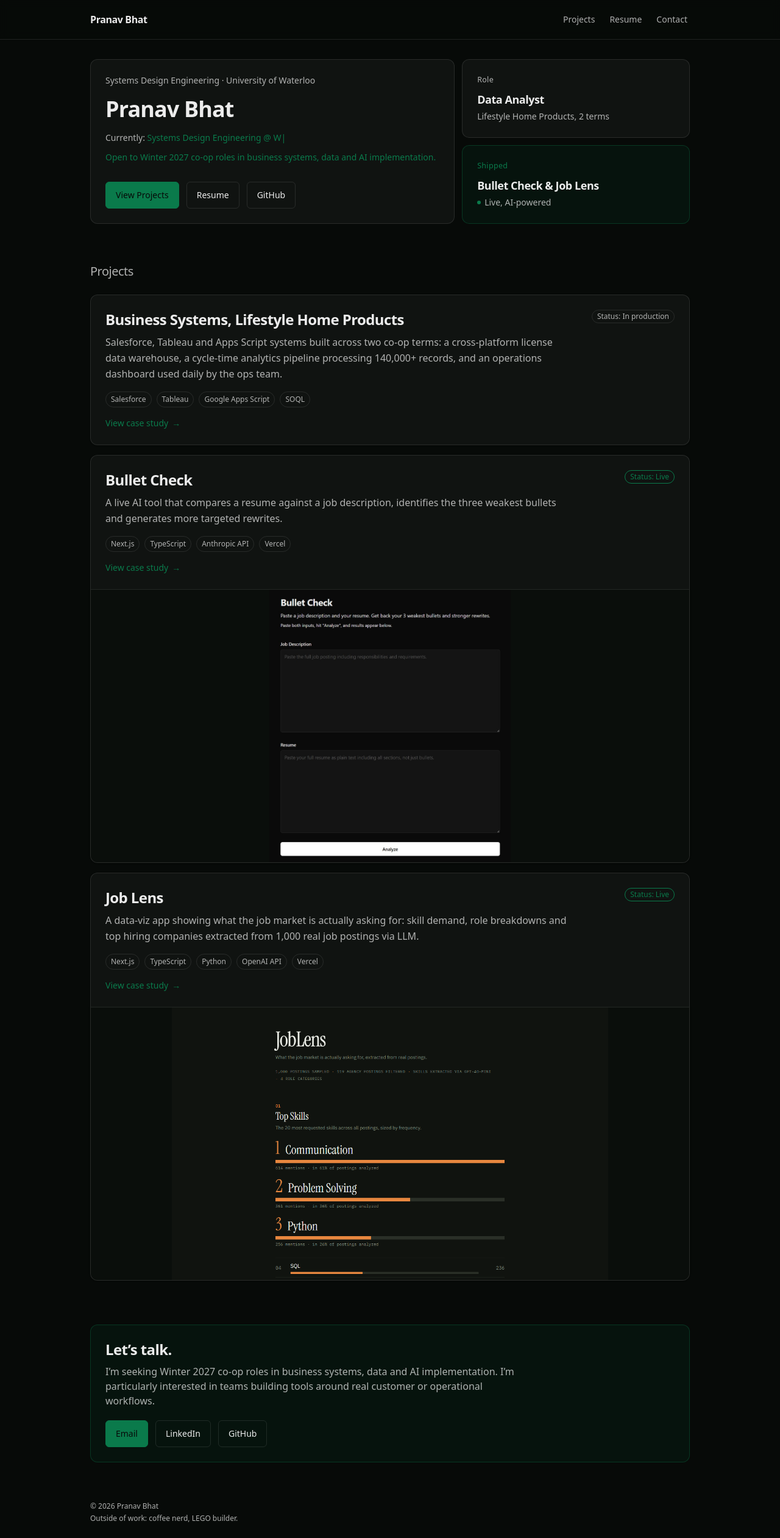
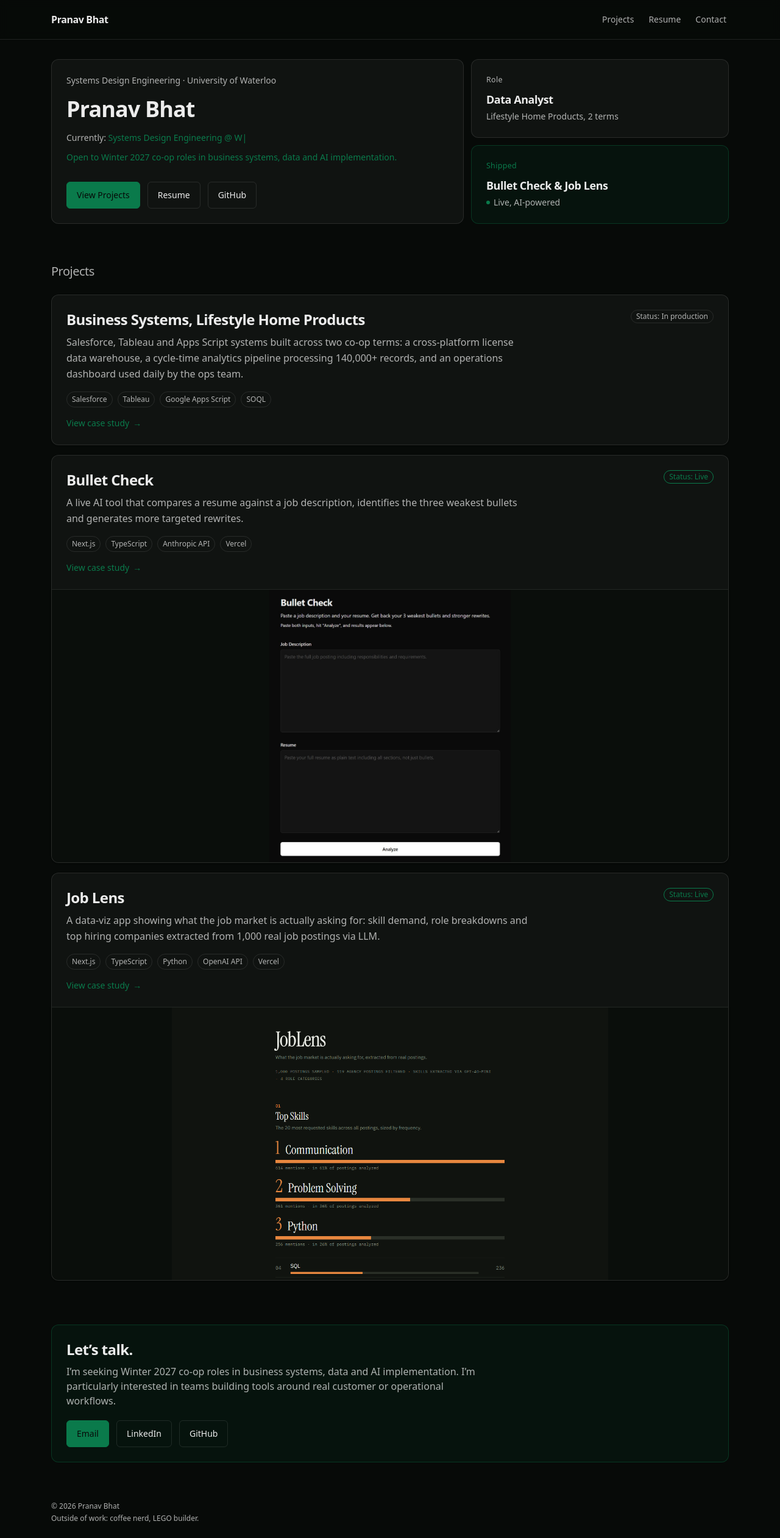
Before and after one commit to bhat-pranav/portfolio, a Next.js app: page / in a window 1280 px wide. Shown: the whole page at 61% size. Built offline with nearby package versions, Linux system fonts and the light colour scheme.

Commit message:
widen containers

```diff
--- a/src/components/contact-section.tsx
+++ b/src/components/contact-section.tsx
@@ -4,7 +4,7 @@ export function ContactSection() {
   return (
     <section
       id="contact"
-      className="mx-auto max-w-5xl scroll-mt-24 px-5 py-8 sm:py-10"
+      className="mx-auto max-w-6xl scroll-mt-24 px-5 py-8 sm:py-10"
       aria-labelledby="contact-heading"
     >
       <div className="rounded-xl border border-[var(--accent-border)] bg-[var(--accent-soft)] p-6">
--- a/src/components/hero.tsx
+++ b/src/components/hero.tsx
@@ -7,7 +7,7 @@ export function Hero() {
 
   return (
     <section
-      className="mx-auto max-w-5xl px-5 py-6 sm:py-8"
+      className="mx-auto max-w-6xl px-5 py-6 sm:py-8"
       aria-labelledby="hero-heading"
     >
       <div className="grid gap-3 sm:grid-cols-[1.6fr_1fr] sm:grid-rows-2">
--- a/src/components/projects-section.tsx
+++ b/src/components/projects-section.tsx
@@ -9,7 +9,7 @@ export function ProjectsSection() {
   return (
     <section
       id="projects"
-      className="mx-auto max-w-5xl scroll-mt-24 px-5 py-6 sm:py-8"
+      className="mx-auto max-w-6xl scroll-mt-24 px-5 py-6 sm:py-8"
       aria-labelledby="projects-heading"
     >
       <SectionHeader label="Projects" titleId="projects-heading" />
--- a/src/components/site-footer.tsx
+++ b/src/components/site-footer.tsx
@@ -1,6 +1,6 @@
 export function SiteFooter() {
   return (
-    <footer className="mx-auto max-w-5xl px-5 pt-6 pb-6 text-xs text-[var(--muted)]">
+    <footer className="mx-auto max-w-6xl px-5 pt-6 pb-6 text-xs text-[var(--muted)]">
       <p>© {new Date().getFullYear()} Pranav Bhat</p>
       <p className="mt-1">Outside of work: coffee nerd, LEGO builder.</p>
     </footer>
--- a/src/components/site-nav.tsx
+++ b/src/components/site-nav.tsx
@@ -6,7 +6,7 @@ const linkClassName =
 export function SiteNav() {
   return (
     <header className="sticky top-0 z-20 border-b border-[var(--border)] bg-[var(--bg-veil-80)] backdrop-blur motion-reduce:backdrop-blur-none">
-      <div className="mx-auto flex max-w-5xl items-center justify-between gap-3 px-5 py-3">
+      <div className="mx-auto flex max-w-6xl items-center justify-between gap-3 px-5 py-3">
         <Link
           href="/"
           className="shrink-0 font-semibold tracking-tight text-[var(--text)] focus-visible:outline focus-visible:outline-2 focus-visible:outline-offset-2 focus-visible:outline-[var(--accent)]"
```
Also changed, not shown: 1 other file (tests, documents, lock files or other folders).
